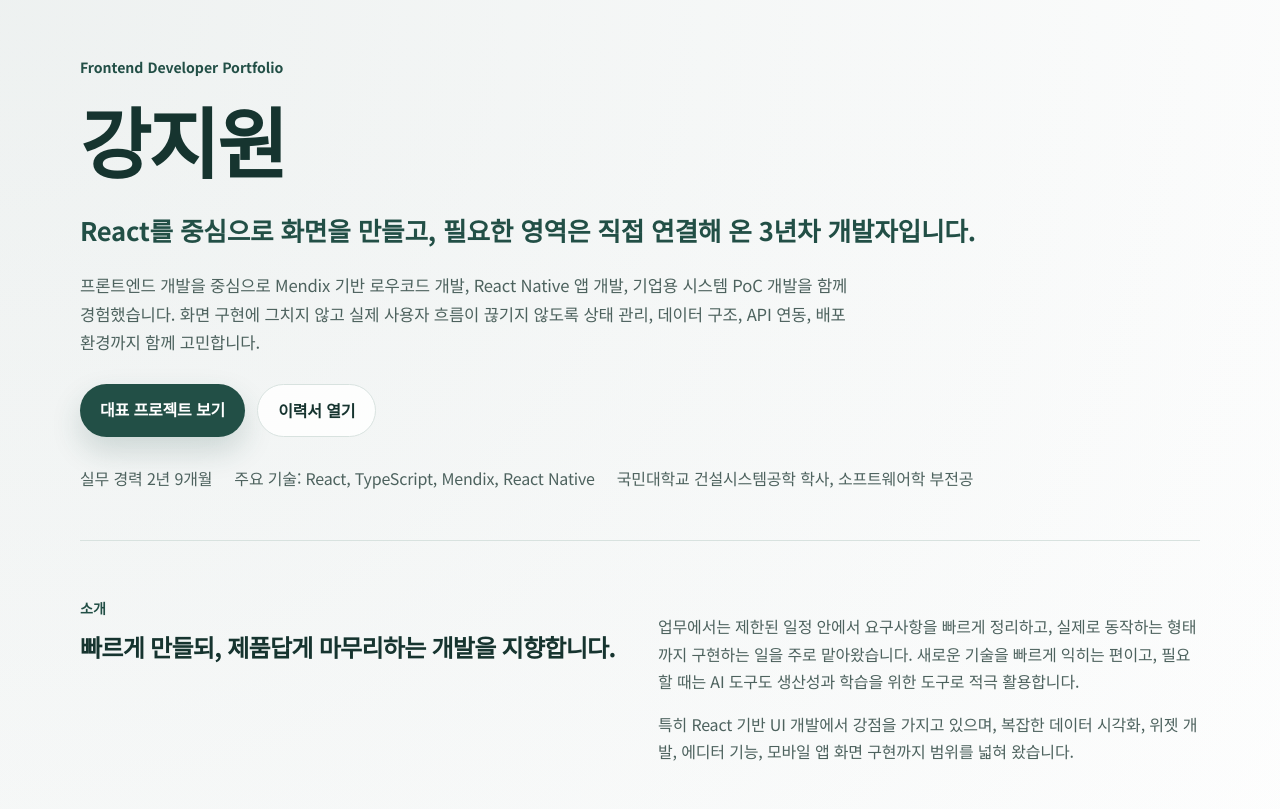
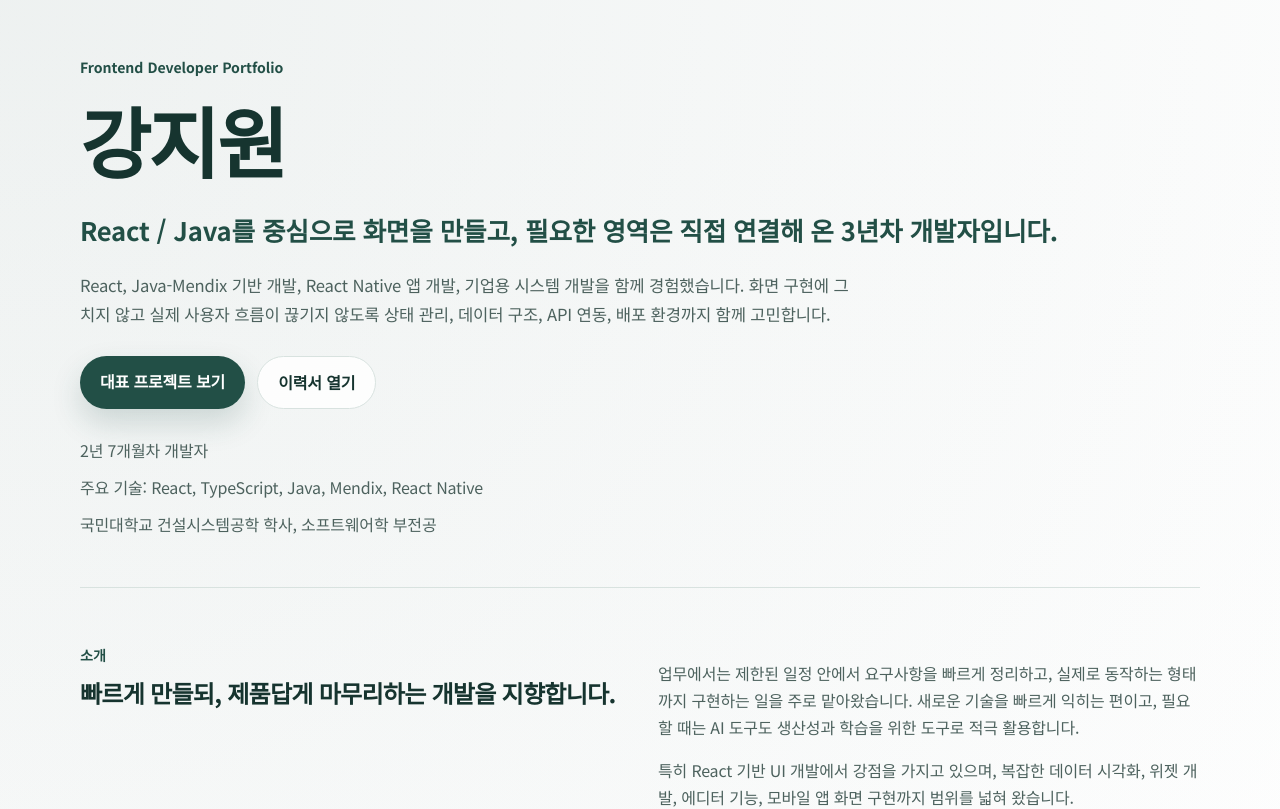
Before and after one commit to support-kang/support-kang, a React (Vite) app: page / in a window 1280 px wide. Shown: the top 809 px of the page. Built offline with nearby package versions, Linux system fonts and the light colour scheme.

Commit message:
Edited hero text section

```diff
--- a/src/data/textContent.js
+++ b/src/data/textContent.js
@@ -1,9 +1,11 @@
+const EXPDATE = new Date(new Date() - new Date('2023-09-01'));
+
 export const heroContent = {
   eyebrow: 'Frontend Developer Portfolio',
   name: '강지원',
-  title: 'React를 중심으로 화면을 만들고, 필요한 영역은 직접 연결해 온 3년차 개발자입니다.',
+  title: 'React / Java를 중심으로 화면을 만들고, 필요한 영역은 직접 연결해 온 3년차 개발자입니다.',
   lead:
-    '프론트엔드 개발을 중심으로 Mendix 기반 로우코드 개발, React Native 앱 개발, 기업용 시스템 PoC 개발을 함께 경험했습니다. 화면 구현에 그치지 않고 실제 사용자 흐름이 끊기지 않도록 상태 관리, 데이터 구조, API 연동, 배포 환경까지 함께 고민합니다.',
+    'React, Java-Mendix 기반 개발, React Native 앱 개발, 기업용 시스템 개발을 함께 경험했습니다. 화면 구현에 그치지 않고 실제 사용자 흐름이 끊기지 않도록 상태 관리, 데이터 구조, API 연동, 배포 환경까지 함께 고민합니다.',
   primaryAction: {
     href: '#project-favorfit',
     label: '대표 프로젝트 보기',
@@ -13,8 +15,8 @@ export const heroContent = {
     label: '이력서 열기',
   },
   summaryItems: [
-    '실무 경력 2년 9개월',
-    '주요 기술: React, TypeScript, Mendix, React Native',
+    EXPDATE.getFullYear() - 1970 + '년 ' + (EXPDATE.getMonth() + 1) + '개월차 개발자',
+    '주요 기술: React, TypeScript, Java, Mendix, React Native',
     '국민대학교 건설시스템공학 학사, 소프트웨어학 부전공',
   ],
 };
--- a/src/styles.css
+++ b/src/styles.css
@@ -158,6 +158,7 @@ img {
 
 .summary-list {
   display: flex;
+  flex-direction: column;
   flex-wrap: wrap;
   gap: 10px 22px;
   margin: 28px 0 0;
```
